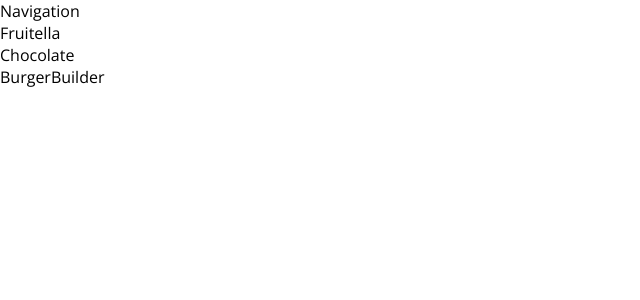
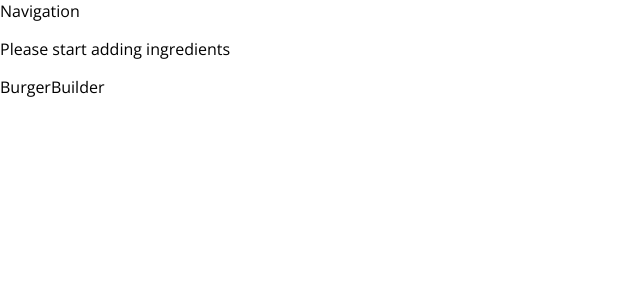
Before and after one commit to ruchibhindwale/React-Burger-Project, a React app: page / in a window 1280 px wide. Shown: the top 300 px of the page, without its empty margins (0-640 px from the left). Built offline with nearby package versions, Linux system fonts and the light colour scheme.

Commit message:
Showing the burger

```diff
--- a/src/components/Burger/Burger.js
+++ b/src/components/Burger/Burger.js
@@ -3,21 +3,34 @@ import classes from './Burger.css';
 import BurgerIngredient from './BurgerIngredient/BurgerIngredient';
 
 const Burger = props => {
-    const transformedIngredients = Object.keys(props.ingredients).map(()=>{
+    let transformedIngredients = [], ingredientsArrSum=0;
+    transformedIngredients = props.ingredients.map((element, index) => {
+        let ingrArr = [];
+        for(let i=0; i<element.quantity; i++){
+            ingrArr.push(<BurgerIngredient type={element.name}/>);
+        }
+        return ingrArr;
+    })
 
-    });
+    ingredientsArrSum = transformedIngredients.reduce((acc, currentVal) => {
+        return acc + currentVal.length
+    }, 0)
+
+    /*const transformedIngredients = Object.keys(props.ingredients).map((ingr)=>{
+        return [...Array(props.ingredients[ingr])].map((_, index) => {
+            return <BurgerIngredient type={ingr}/>
+        })
+    });*/
+
+    if(ingredientsArrSum == 0 ){
+        transformedIngredients = <p>Please start adding ingredients</p>;
+    }
+
     return (
-    <div>
-    <div className={classes.lollipop}>
-        <div className={classes.lollipopCir}></div>
-        <div className={classes.lollipopStick}></div>
-    </div>
-    <div className={classes.fruitella}><span>Fruitella</span></div>
-    <div className={classes.icecream}>
-        <div className={classes.top}></div>
-        <div className={classes.cone}></div>
-    </div>
-    <div className={classes.chocolate}>Chocolate</div>
+    <div className={classes.Burger}>
+        <BurgerIngredient type="BreadTop"/>
+            {transformedIngredients}
+        <BurgerIngredient type="BreadBottom"/>
     </div>
     );
 }
--- a/src/containers/BurgerBuilder/BurgerBuilder.js
+++ b/src/containers/BurgerBuilder/BurgerBuilder.js
@@ -3,11 +3,16 @@ import Burger from '../../components/Burger/Burger';
 
 class BurgerBuilder extends Component{
     state = {
-       ingredients : {
+       /*ingredients : {
            'Cheese': 2,
-           'PotatoPatty' : 1,
-           'Veggies': 1
-       },
+           'PotatoPatty' : 2,
+           'Veggies': 3
+       },*/
+       ingredients: [
+           {name: 'Cheese', quantity: 0},
+           {name: 'PotatoPatty', quantity:0},
+           {name: 'Veggies', quantity: 0}
+       ],
        price: 0,
        checkedOut : false
     }
```
